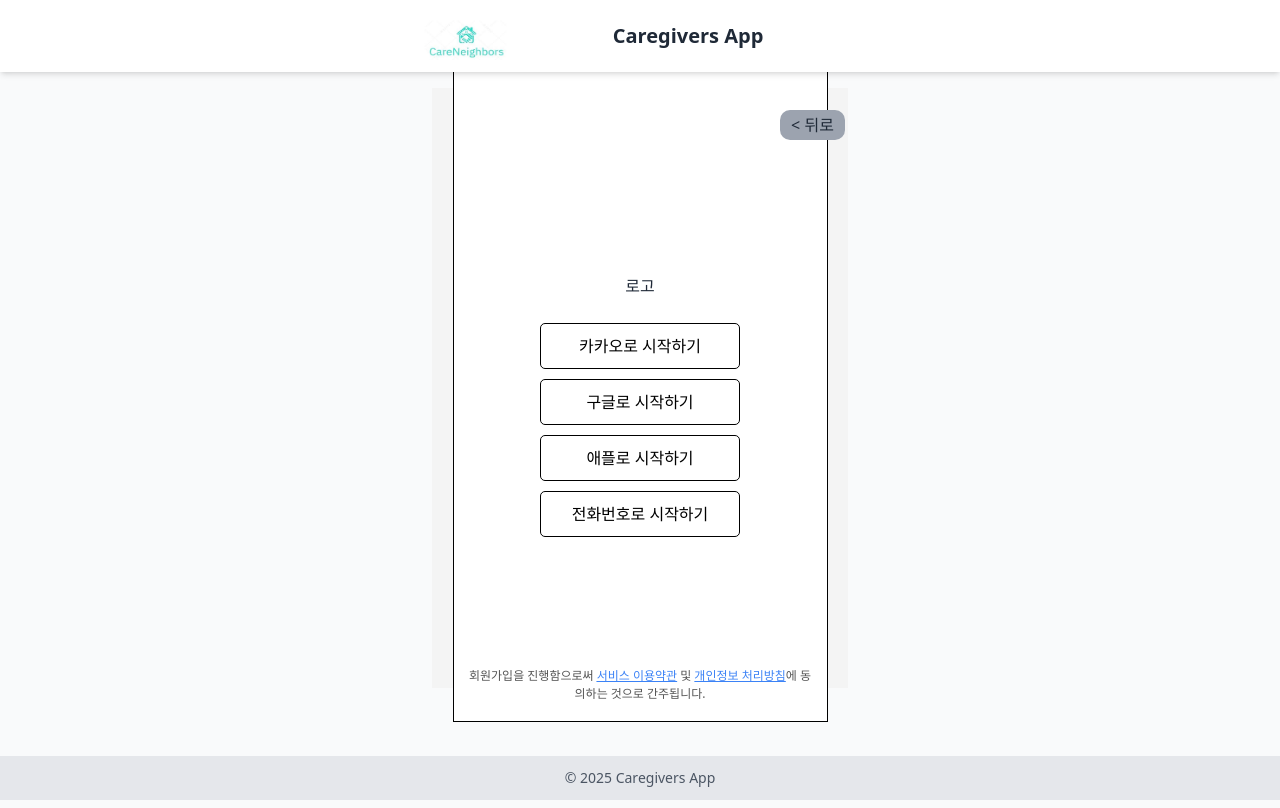
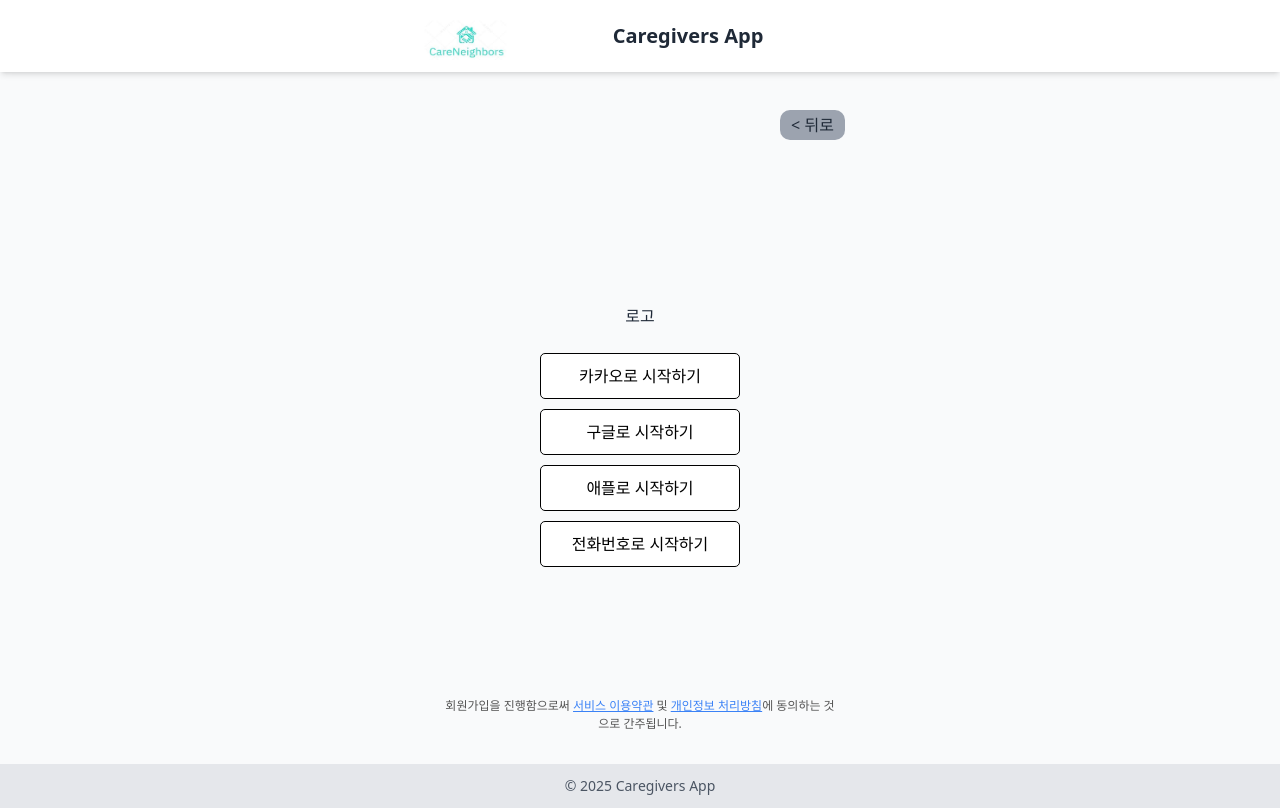
Before and after one commit to gowns12/CareNeighbors-frontend, a Next.js app: page /login/choice in a window 1280 px wide. Built offline with nearby package versions, Linux system fonts and the light colour scheme.

Commit message:
새로 바뀐 레이아웃에 기존 페이지를 맞추기

```diff
--- a/src/app/login/choice-language/page.tsx
+++ b/src/app/login/choice-language/page.tsx
@@ -21,8 +21,6 @@ const LanguageSelector: React.FC = () => {
     ]
 
     return (
-        <div className={pageStyles.container}>
-            <div className={pageStyles.mobileView}>
         <div className={contentStyles.innerContent}>
             <h1 style={{fontSize: '16px', fontWeight: '400'}}><br/>언어</h1>
             <form>
@@ -37,19 +35,15 @@ const LanguageSelector: React.FC = () => {
             </form>
             <NextButton {...next} />
         </div>
-            </div>
-        </div>
-
-);
+    )
 }
 
 
-
-function RadioBox(props : {
+function RadioBox(props: {
     language: string;
-    setSelectedLanguage : string;
+    setSelectedLanguage: string;
     handleLanguageChange: (event: React.ChangeEvent<HTMLInputElement>) => void
-} ) {
+}) {
     return (
         <div className={contentStyles.radioBox}>
             <input className={contentStyles.radio}
--- a/src/app/login/choice/page.tsx
+++ b/src/app/login/choice/page.tsx
@@ -5,28 +5,23 @@ import Link from "next/link";
 
 export default function LoginScreen() {
     const choice = {
-        "카카오로 시작하기":"",
-        "구글로 시작하기":"",
-        "애플로 시작하기":"",
-        "전화번호로 시작하기":"/join/phone-number"
+        "카카오로 시작하기": "",
+        "구글로 시작하기": "",
+        "애플로 시작하기": "",
+        "전화번호로 시작하기": "/join/phone-number"
     }
 
     return (
-        <div className={pageStyles.container}>
-            <div className={pageStyles.mobileView}>
         <div className={contentStyles.innerContents}>
             <BackButton url="/login/choice-language"/>
             <br/><br/><br/><br/><br/><br/><br/><br/><br/>
             로고
             <LoginButton {...choice}/>
             <div className={contentStyles.footerNotice}>
-                        회원가입을 진행함으로써 <a href="/terms"><u>서비스 이용약관</u></a> 및 <a href="/privacy">개인정보 처리방침</a>에 동의하는 것으로 간주됩니다.
+                회원가입을 진행함으로써 <a href="/terms">서비스 이용약관</a> 및 <a href="/privacy">개인정보 처리방침</a>에 동의하는 것으로 간주됩니다.
             </div>
         </div>
-
-            </div>
-        </div>
-    );
+    )
 }
 
 function LoginButton(props: Record<string, string>) {
--- a/src/app/login/start/page.tsx
+++ b/src/app/login/start/page.tsx
@@ -1,28 +1,21 @@
-
 import pageStyles from '../page.module.css';
 import styles from './page.module.css'; // CSS 파일 import
-import {  } from '@/components/back-button';
+import {} from '@/components/back-button';
 import {NextButton} from "@/components/next-button";
 
 export default function LoginScreen() {
 
     const next = {
-        url:'/login/choice-language',
-        text:"시작하기"
+        url: '/login/choice-language',
+        text: "시작하기"
     }
 
     return (
-        <div className={pageStyles.container}>
-            {/* 모바일 해상도를 구현하는 외부 컨테이너 */}
-            <div className={pageStyles.mobileView}>
-                {/* 내부 콘텐츠 */}
-                <div className={styles.innerContent}>
-                    {/* 임시 로고 */}
-                    <div className={styles.logo}>Care Neighbors</div>
-                    {/* 시작하기 버튼 */}
-                    <NextButton {...next}/>
-                </div>
-            </div>
+        <div className={styles.innerContent}>
+            {/* 임시 로고 */}
+            <div className={styles.logo}>Care Neighbors</div>
+            {/* 시작하기 버튼 */}
+            <NextButton {...next}/>
         </div>
-    );
+    )
 }
```
Lines whose indentation alone changed are shown as unchanged.
